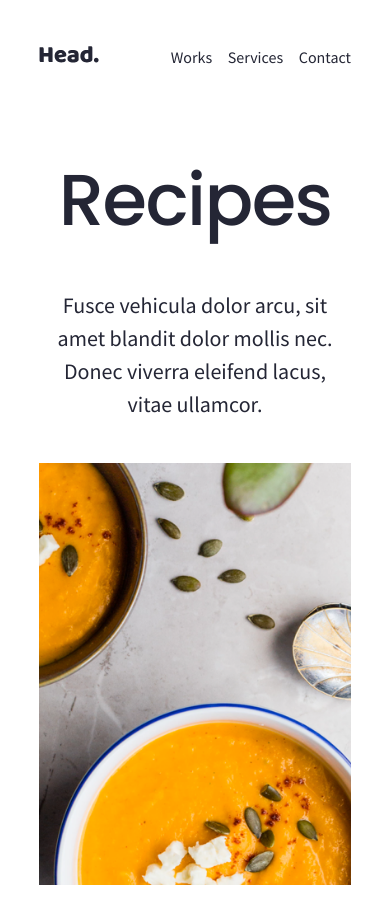
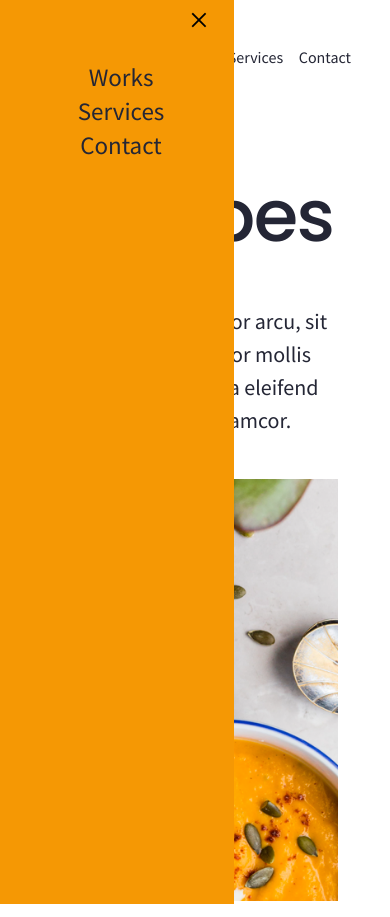
Before and after one commit to agorbacheva-y/Responsive-design, a plain HTML site: page index.html in a window 390 px wide. Before the commit the page ends 890 px from the top, so only its background shows below. Drawn offline with Linux system fonts and the light colour scheme.

Commit message:
add responsive sidebar

```diff
--- a/index.html
+++ b/index.html
@@ -23,7 +23,17 @@
 
         <!-- Ellipsis for mobile screen -->
         <div class="head__icon">
-            <i class="fa-solid fa-ellipsis"></i>
+            <a class="open-btn" onclick="openNav()">
+                <i class="fa-solid fa-ellipsis"></i>
+            </a>
+        </div>
+
+        <!-- Responsive navbar for mobile screen -->
+        <div id="side-nav" class="nav">
+            <button class="closebtn" onclick="closeNav()">&times;</button>
+            <a href="#">Works</a>
+            <a href="#">Services</a>
+            <a href="#">Contact</a>
         </div>
 
         <!-- Nav bar for tablet, desktop screens -->
@@ -36,7 +46,7 @@
         </nav>
     </header>
 
-    <main>
+    <main id="main">
         <!-- content -->
         <div class="main__text">
             <h1>Recipes</h1>
@@ -55,5 +65,18 @@
             </picture>
         </div>
     </main>
+
+    <!-- responsive navbar -->
+    <script>
+        function openNav() {
+          document.getElementById("side-nav").style.width = "250px";
+          document.getElementById("main").style.marginLeft = "250px";
+        }
+
+        function closeNav() {
+          document.getElementById("side-nav").style.width = "0";
+          document.getElementById("main").style.marginLeft = "0";
+        }
+    </script>
 </body>
 </html>
--- a/styles/_mixins.scss
+++ b/styles/_mixins.scss
@@ -48,7 +48,7 @@
                 height: 2px;
                 bottom: 0;
                 left: 0;
-                background-color: #f59804;
+                background-color: v.$secondary-color;
                 transform-origin: bottom right;
                 transition: transform 0.3s ease-out;
                 transform: scaleX(0);
--- a/styles/_variables.scss
+++ b/styles/_variables.scss
@@ -1 +1,2 @@
 $primary-color: #242635;
+$secondary-color: #f59804;
--- a/styles/index.scss
+++ b/styles/index.scss
@@ -131,3 +131,44 @@ p {
         min-height: 80vh;
     }
 }
+
+.nav {
+    height: 100%;
+    width: 60%;
+    position: fixed;
+    z-index: 1;
+    top: 0;
+    left: 0;
+    background-color: v.$secondary-color;
+    overflow-x: hidden;
+    transition: 0.5s;
+    padding-top: 60px;
+}
+
+.nav a {
+    @include m.font-two;
+    padding: 8px 8px 8px 16px;
+    text-decoration: none;
+    font-size: 25px;
+    color: v.$primary-color;
+    display: block;
+    transition: 0.3s;
+}
+
+.nav a:hover {
+    background-color: #e3cca2;
+}
+
+.nav .closebtn {
+    position: absolute;
+    top: 0;
+    right: 25px;
+    font-size: 36px;
+    margin-left: 50px;
+    background-color: transparent;
+}
+
+#main {
+    transition: margin-left .5s;
+    padding: 16px;
+}
```
Also changed, not shown: dist/css/index.css, styles/index.css, 1 other file.
